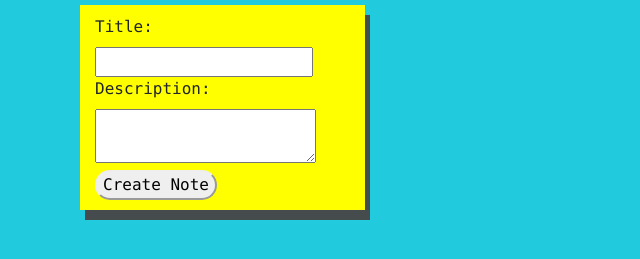
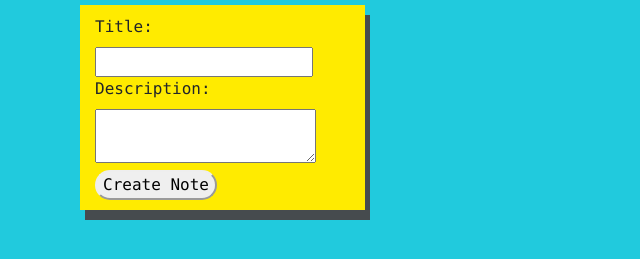
Before and after one commit to Michael-blaze/to-do-app, a plain HTML site: page index.html in a window 1280 px wide. Shown: the part 51-310 px from the top of the page, without its empty margins (0-640 px from the left). Drawn offline with nearby package versions, Linux system fonts and the light colour scheme.

Commit message:
changed note color

```diff
--- a/style.css
+++ b/style.css
@@ -6,7 +6,7 @@
 }
 
 .sticky-note {
-	background-color: yellow;
+	background-color: #ffeb00;
 	margin-left: 10px;
 
 	box-shadow: 5px 10px #464B4E;
```
Also changed, not shown: index.html (+0 -3 lines).
